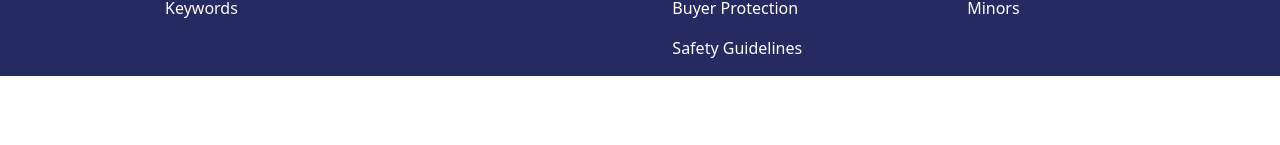
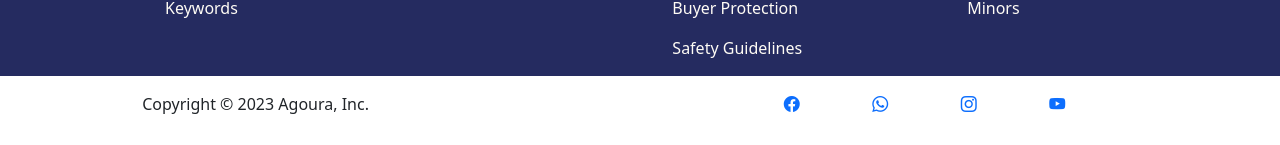
Before and after one commit to Mohamedyousef44/Agoura-Angular, an Angular app: page / in a window 1280 px wide. Shown: the part 988-1133 px from the top of the page. Before the commit the page ends 1064 px from the top, so only its background shows below. Built offline with nearby package versions, Linux system fonts and the light colour scheme.

Commit message:
create html and css footer-lower component

```diff
--- a/src/app/Components/footer-lower/footer-lower.component.html
+++ b/src/app/Components/footer-lower/footer-lower.component.html
@@ -1 +1,6 @@
-<p>footer-lower works!</p>
+<div class="d-flex justify-content-evenly py-3">
+  <p class="text-dark col-4 fs-6">{{ text }}</p>
+  <div class="d-flex justify-content-evenly col-6 col-md-4">
+    <ng-content select="a"></ng-content>
+  </div>
+</div>
--- a/src/app/Components/footer-lower/footer-lower.component.ts
+++ b/src/app/Components/footer-lower/footer-lower.component.ts
@@ -1,4 +1,4 @@
-import { Component } from '@angular/core';
+import { Component, Input } from '@angular/core';
 
 @Component({
   selector: 'app-footer-lower',
@@ -6,5 +6,5 @@ import { Component } from '@angular/core';
   styleUrls: ['./footer-lower.component.css']
 })
 export class FooterLowerComponent {
-
+  @Input('text') text: any
 }
--- a/src/app/Components/home/home.component.html
+++ b/src/app/Components/home/home.component.html
@@ -2,3 +2,9 @@
   <app-nav-bar></app-nav-bar>
 </div>
 <app-footer-upper></app-footer-upper>
+<app-footer-lower text="Copyright © 2023 Agoura, Inc.">
+  <a href="#"><i class="bi bi-facebook"></i></a>
+  <a href="#"><i class="bi bi-whatsapp"></i></a>
+  <a href="#"><i class="bi bi-instagram"></i></a>
+  <a href="#"><i class="bi bi-youtube"></i></a>
+</app-footer-lower>
--- a/src/app/app.module.ts
+++ b/src/app/app.module.ts
@@ -6,8 +6,7 @@ import { NavBarComponent } from './Components/nav-bar/nav-bar.component';
 import { HomeComponent } from './Components/home/home.component';
 import { FooterColumnComponent } from './Components/footer-column/footer-column.component';
 import { FooterUpperComponent } from './Components/footer-upper/footer-upper.component';
-import { FooterLowerComponent } from './components/footer-lower/footer-lower.component';
-
+import { FooterLowerComponent } from './Components/footer-lower/footer-lower.component';
 
 
 
```
